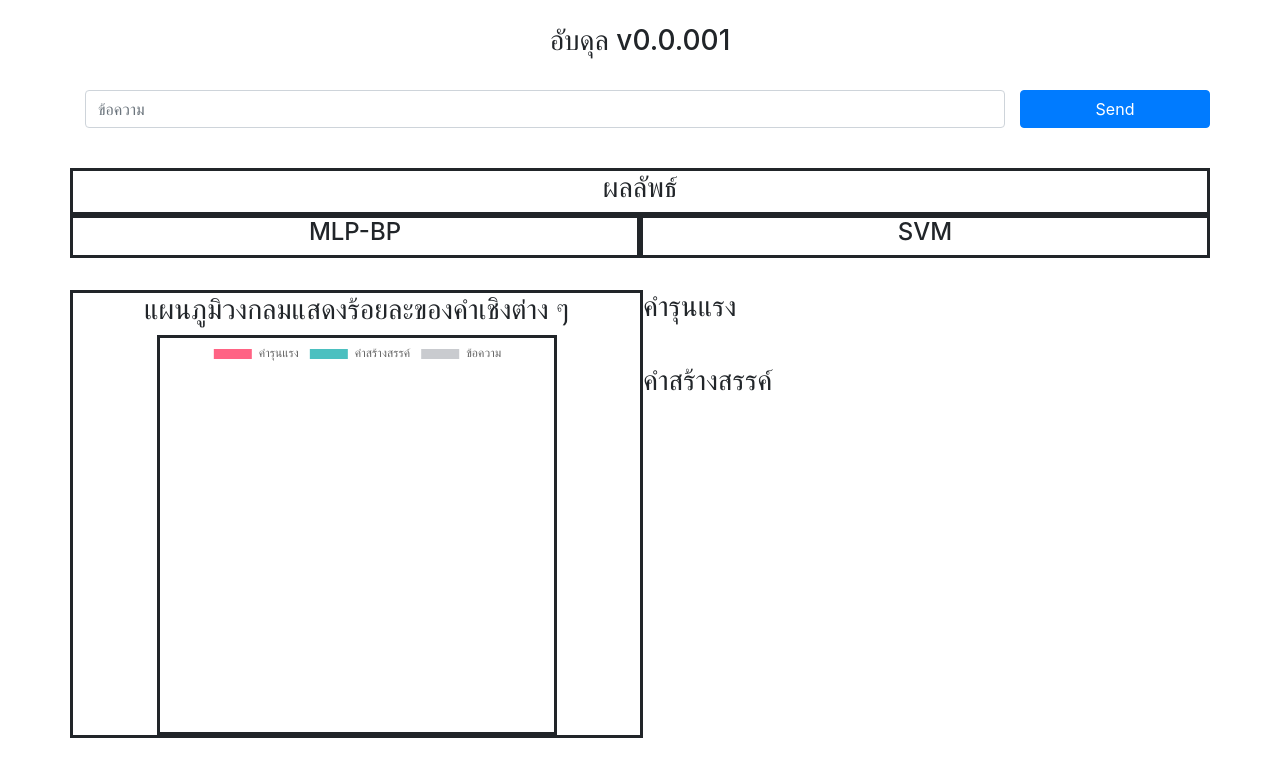
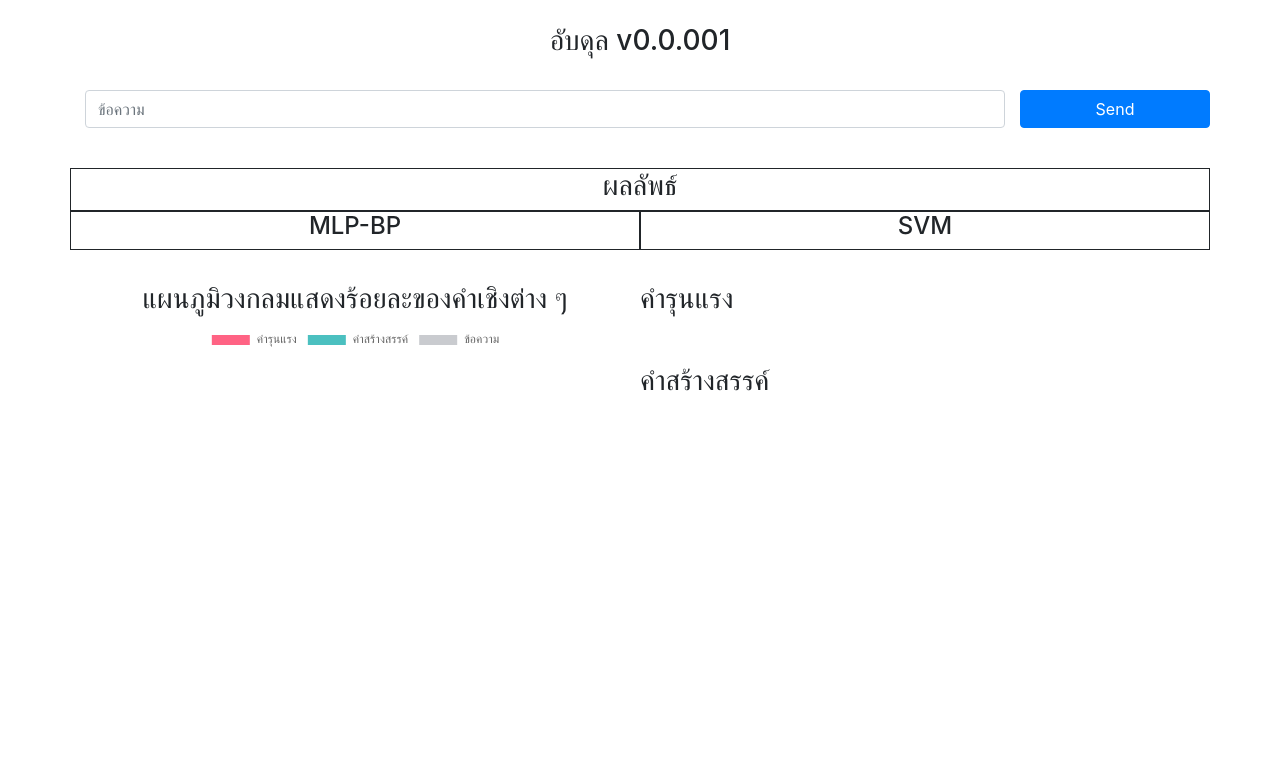
Before and after one commit to wasitthaphon/abdul, a Flask app: page / in a window 1280 px wide. Shown: the top 777 px of the page. Run offline with Flask 2, Linux system fonts and the light colour scheme; parts of the project's set-up code (start-up, migrations or seed data) failed here and were passed over; some libraries are stand-ins or nearby versions.

Commit message:
15-11-61 Update-0306

```diff
--- a/resources/MLP_BP.py
+++ b/resources/MLP_BP.py
@@ -145,7 +145,7 @@
 
 n_inputs = len(dataset[0]) - 1
 n_outputs = len(set([row[-1] for row in dataset]))
-network = initialize_network(n_inputs, 7, 7, n_outputs)
+network = initialize_network(n_inputs, 11, 11, n_outputs)
 learning_rate = 0.05
 epoch = 5000
 train_network(network, dataset, learning_rate, epoch, n_outputs)
--- a/resources/MLP_BP_PUB.py
+++ b/resources/MLP_BP_PUB.py
@@ -40,9 +40,7 @@
                 points += float(word[1])
                 for k in range(j, j + len(word[0])):
                     idx.append(k)
-    amount[0] = float((amount[0] * 100.0) / len(message))
-    amount[1] = float((amount[1] * 100.0) / len(message))
-    result.append([len(message)/max_sentense, amount[0], amount[1], points, wordtmp])
+    result.append([len(message), amount[0], amount[1], points, wordtmp])
     return result
 
 # Neural Activation
@@ -71,7 +69,6 @@
 # Predict
 def predict(network, row):
     outputs = forward_propagate(network, row)
-    print(outputs)
     return outputs.index(max(outputs))
 
 # Load Weights
--- a/resources/SVM_PUB.py
+++ b/resources/SVM_PUB.py
@@ -5,7 +5,9 @@
 from sklearn import preprocessing
 import math
 import json
+
 from resources import cfg
+# import cfg
 import numpy as np
 import matplotlib.pyplot as plt
 
@@ -26,6 +28,16 @@
         tmp[len(tmp)-1] = int(tmp[len(tmp)-1])
         train_data.append(tmp[:len(tmp)-1])
         train_target.append(tmp[-1])
+tmp_data = []
+tmp_data = train_data.copy()
+
+def normalize_data(data):
+    new_tmp_data =tmp_data
+    new_tmp_data.append(data)
+    new_tmp_data = preprocessing.scale(new_tmp_data)
+    return new_tmp_data[-1]
+
+
 train_data = preprocessing.scale(train_data)
 # Test data
 train_amount = 75
--- a/server.py
+++ b/server.py
@@ -14,8 +14,11 @@
 	# Return [STATUSE, BAD_WORD_PERCENT, GOOD_WORD_PERCENT, RESULT]
 	data = MLP_BP_PUB.find_word(raw_data)
 	data = data[0]
-	result = MLP_BP_PUB.predict(MLP_BP_PUB.load_weights(), data[:-1])
-	svm_res = SVM_PUB.svm_test(data[:-1])
+	new_data = data[:-1].copy()
+	new_data = SVM_PUB.normalize_data(new_data)
+	result = MLP_BP_PUB.predict(MLP_BP_PUB.load_weights(), new_data)
+	svm_res = SVM_PUB.svm_test(new_data)
+	print(new_data)
 	text = ['เชิงลบ', 'เชิงบวก', 'ปกติ']
 	return json.dumps({'status':'OK', 'data':data, 'result_mlp':text[result], 'result_svm':text[svm_res]})
 
--- a/static/css/style.css
+++ b/static/css/style.css
@@ -8,7 +8,7 @@
 
 .bounding-box{
 	border-style: solid;
-	border-width: 3px;
+	border-width: 1px;
 }
 
 .box-center {
--- a/templates/index.html
+++ b/templates/index.html
@@ -40,20 +40,32 @@
 			</div>
 		</div>
 		<div class="row form-position">
-			<div class="col bounding-box text-center">
+			<div class="col text-center">
 				<h3>แผนภูมิวงกลมแสดงร้อยละของคำเชิงต่าง ๆ</h3>
-				<div id="canvas-holder" class="bounding-box display-pie">
+				<div id="canvas-holder" class="display-pie">
 					<canvas id="chart-area" style="width: 400px; height: 400px; margin: auto;"></canvas>
 				</div>
 			</div>
 			<div class="col">
 				<div class="row">
-					<h3>คำรุนแรง</h3><br>
-					<h4 id="negative" style="color:red;"></h4>
+					<div class="col">
+						<div class="row">
+							<h3>คำรุนแรง</h3>
+						</div>
+						<div class="row">
+							<h4 id="negative" style="color:red;"></h4>
+						</div>
+					</div>
 				</div>
 				<div class="row form-position">
-					<h3>คำสร้างสรรค์</h3><br>
-					<h4 id="positive" style="color:green;"></h4>
+					<div class="col">
+						<div class="row">
+							<h3>คำสร้างสรรค์</h3>
+						</div>
+						<div class="row">
+							<h4 id="positive" style="color:green;"></h4>
+						</div>
+					</div>
 				</div>
 			</div>
 		</div>
```
Also changed, not shown: resources/images/MLP-BP.jpg, 2 other files.
